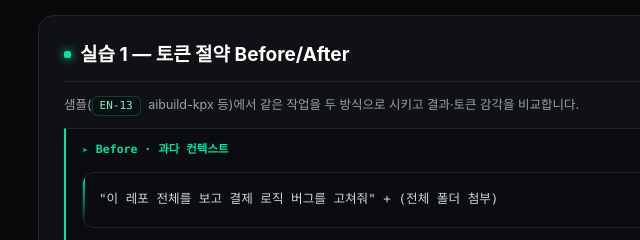
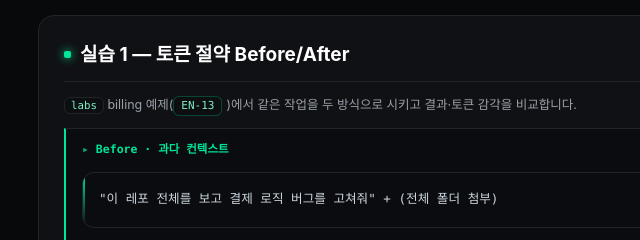
Before and after one commit to ijhan-biz/ghcp-sessions, a plain HTML site: page docs/d1-s1.html in a window 1280 px wide. Shown: the part 991-1231 px from the top of the page, 36-676 px from the left. Drawn offline with Linux system fonts and the light colour scheme.

Commit message:
chore(course): d1-s1에서 내부 레포 'aibuild-kpx' 언급 제거 → labs billing 예제로 대체

```diff
--- a/docs/d1-s1.html
+++ b/docs/d1-s1.html
@@ -45,7 +45,7 @@
 
 <section class="section">
   <h2>실습 1 — 토큰 절약 Before/After</h2>
-  <p class="small">샘플(<span class="tag gl">EN-13</span> aibuild-kpx 등)에서 같은 작업을 두 방식으로 시키고 결과·토큰 감각을 비교합니다.</p>
+  <p class="small"><code>labs</code> billing 예제(<span class="tag gl">EN-13</span>)에서 같은 작업을 두 방식으로 시키고 결과·토큰 감각을 비교합니다.</p>
   <div class="step"><div class="label">Before · 과다 컨텍스트</div>
 <pre><code>"이 레포 전체를 보고 결제 로직 버그를 고쳐줘" + (전체 폴더 첨부)</code></pre>
   <p class="small">문제: 범위 과다 · 금지 작업 없음 · 완료 기준 없음 · 민감정보 경계 없음.</p></div>
```
